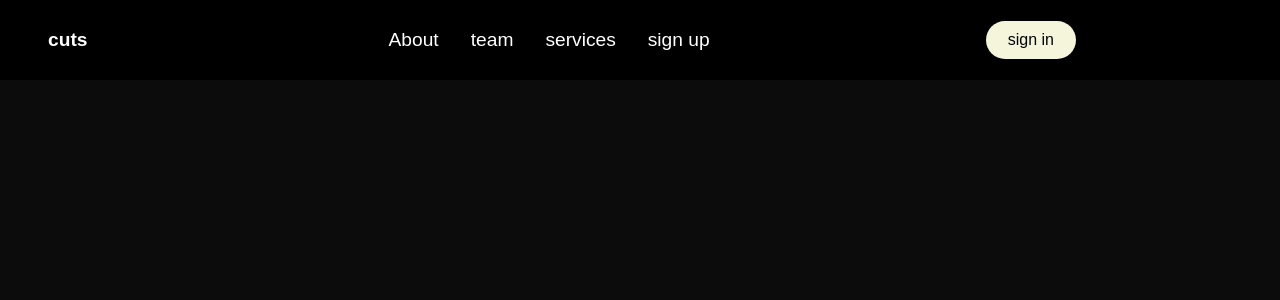
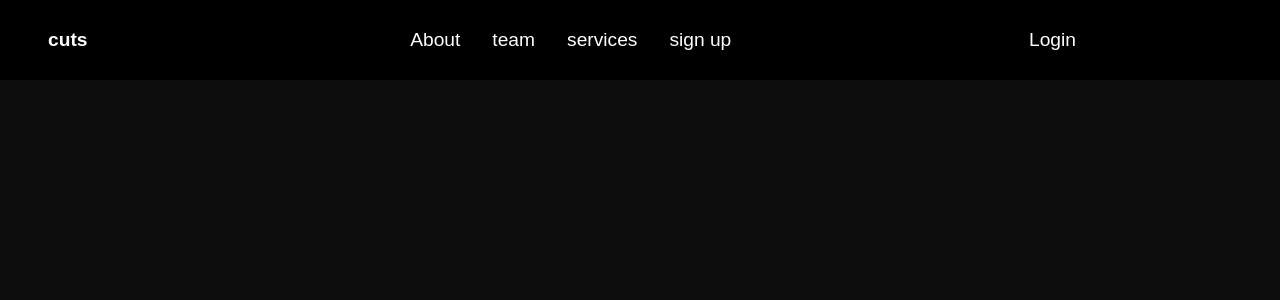
Before and after one commit to OmarAhmetovic21/barberShop-fullProject, a React (Create React App) app: page / in a window 1280 px wide. Shown: the top 300 px of the page. Built offline with nearby package versions, Linux system fonts and the light colour scheme.

Commit message:
Added navigation to login

```diff
--- a/src/App.css
+++ b/src/App.css
@@ -1,10 +1,25 @@
 .App {
   text-align: center;
+}
+
+.noLink {
+  text-decoration: none;
+}
+
+.text-color-white {
+  color: white;
 }
 
 .App-logo {
   height: 40vmin;
   pointer-events: none;
+}
+
+*{
+  box-sizing: border-box;
+  margin: 0;
+  padding: 0;
+  font-family: 'Encode Sans Expanded', sans-serif;
 }
 
 @media (prefers-reduced-motion: no-preference) {
--- a/src/components/Navbar/index.js
+++ b/src/components/Navbar/index.js
@@ -11,6 +11,7 @@ import{
      NavBtn,
      NavBtnLink
     } from './NavbarElements';
+import '../../App.css';
 
 
  const Navbar = ({toggle}) => {
@@ -38,7 +39,8 @@ import{
 
           </NavMenu>
   <NavBtn>
-    <NavBtnLink to='/signin'>sign in</NavBtnLink>
+    {/*<NavBtnLink to='/signin'>sign in</NavBtnLink> */}
+    <a className="noLink text-color-white" href="login">Login</a>
   </NavBtn>
       </NavbarContainer>
   </Nav>
```
